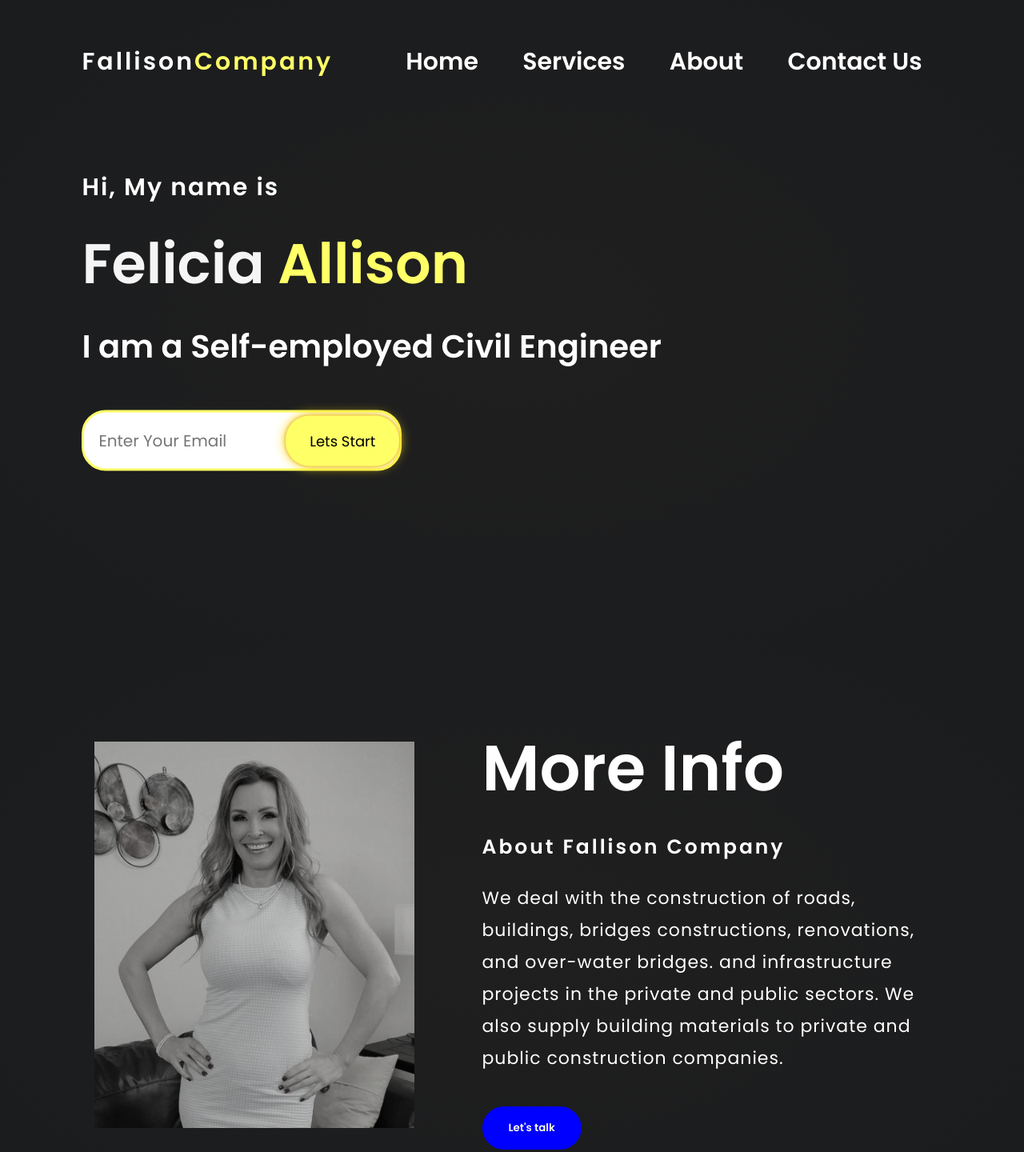
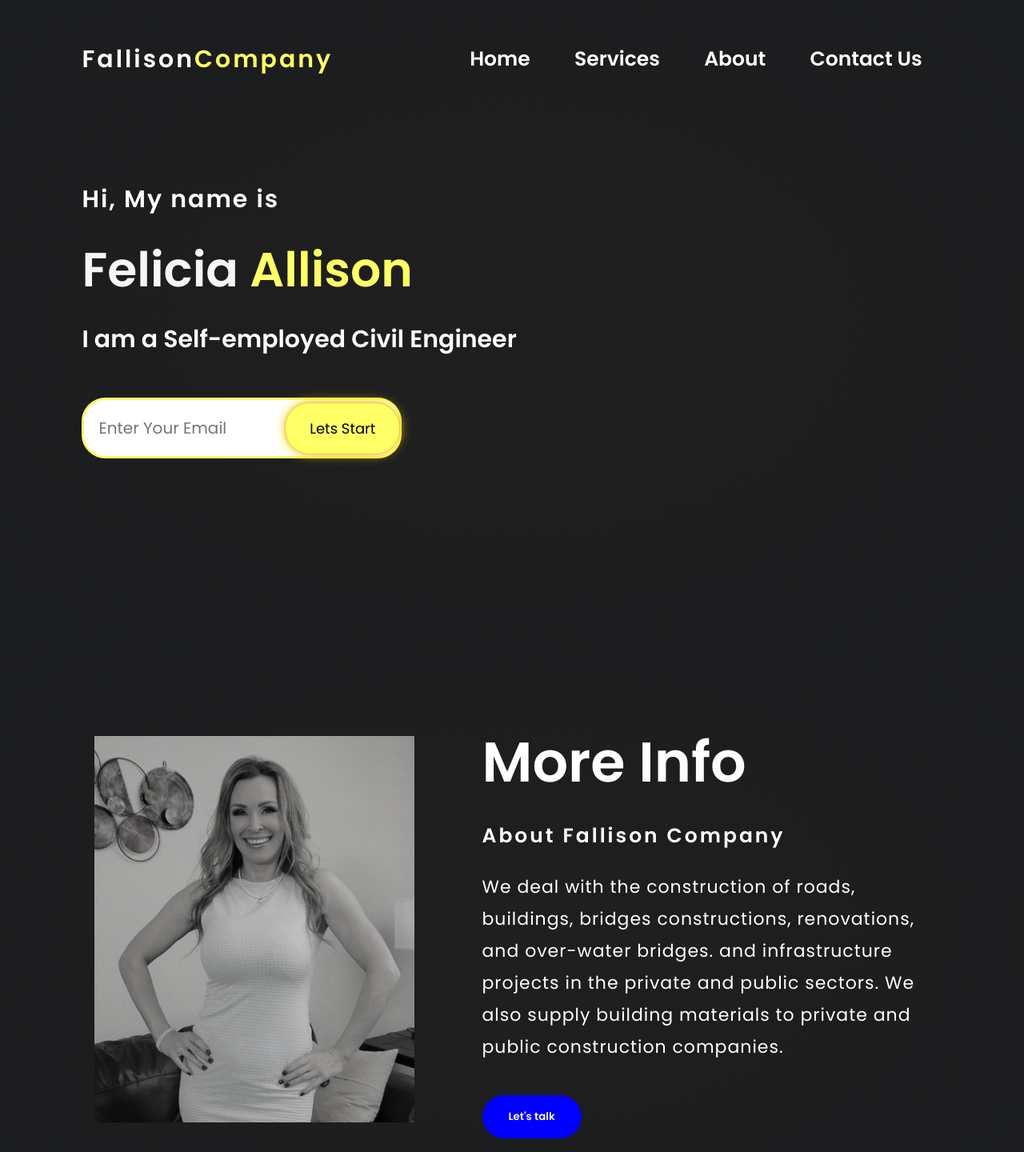
Before and after one commit to davecodelab/portfolio, a plain HTML site: page index.html in a window 1280 px wide. Shown: the top 1440 px of the page at 80% size. Drawn offline with Linux system fonts and the light colour scheme.

Commit message:
Update falls.css

```diff
--- a/falls.css
+++ b/falls.css
@@ -27,7 +27,7 @@ span{
     color:#ffff66;
 }
 nav ul li{
-    font-size: 30px;
+    font-size: 25px;
     list-style-type: none;
     display: inline-block;
     padding: 10px 25px;
@@ -52,12 +52,12 @@ nav ul li a:hover{
 h1{
     color:whitesmoke;
     margin:20px 0 20px;
-    font-size: 70px;
+    font-size: 60px;
 }
 h3{
     color: #fff;
     margin: 0 0 50px 0;
-    font-size: 40px;
+    font-size: 30px;
 }
 h4{
     color:#fff;
@@ -114,7 +114,7 @@ font-size: 20px;
 }
 .about-text h2{
     color: #fff;
-    font-size: 80px;
+    font-size: 70px;
     text-transform: capitalize;
     margin-bottom: 20px;
 }
```
